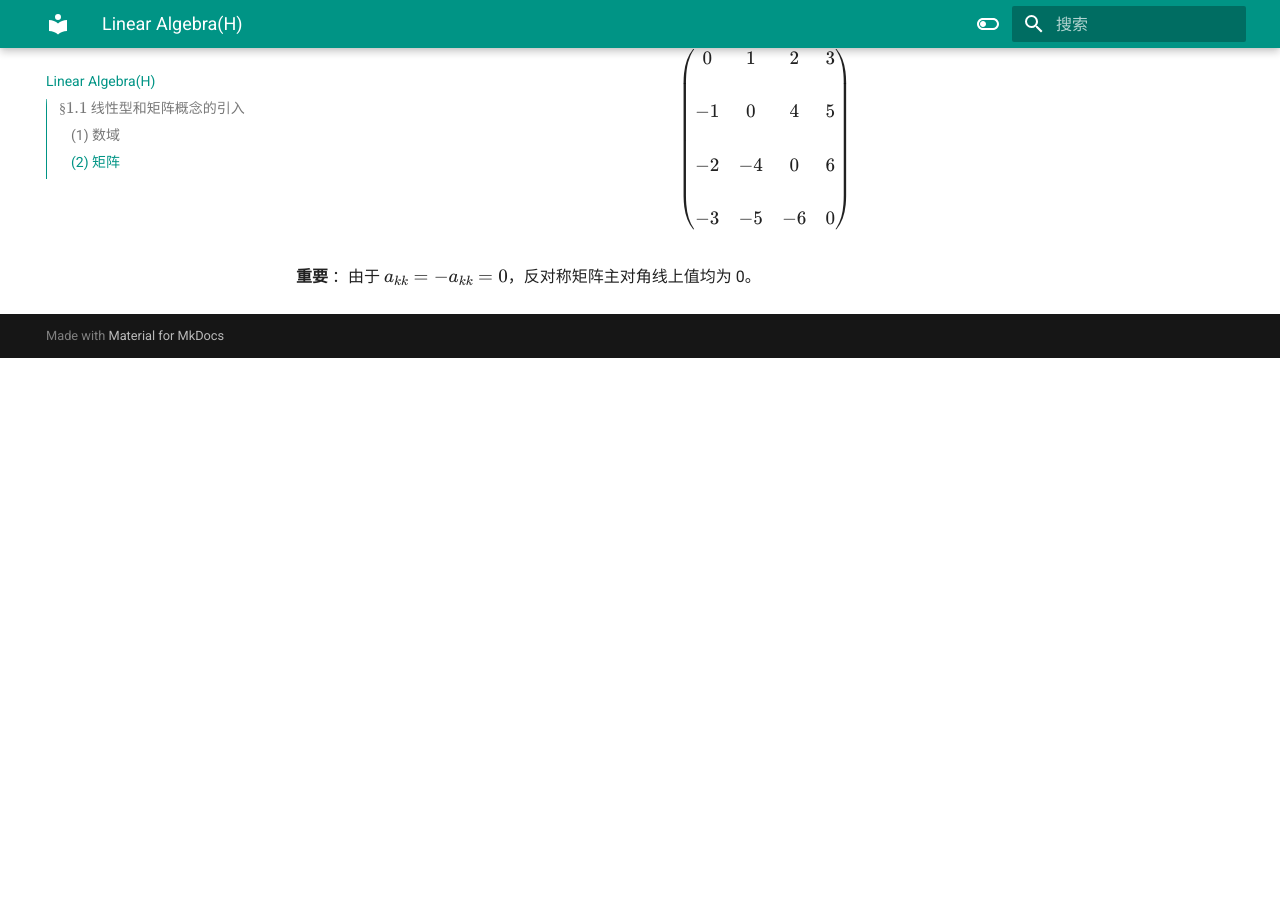
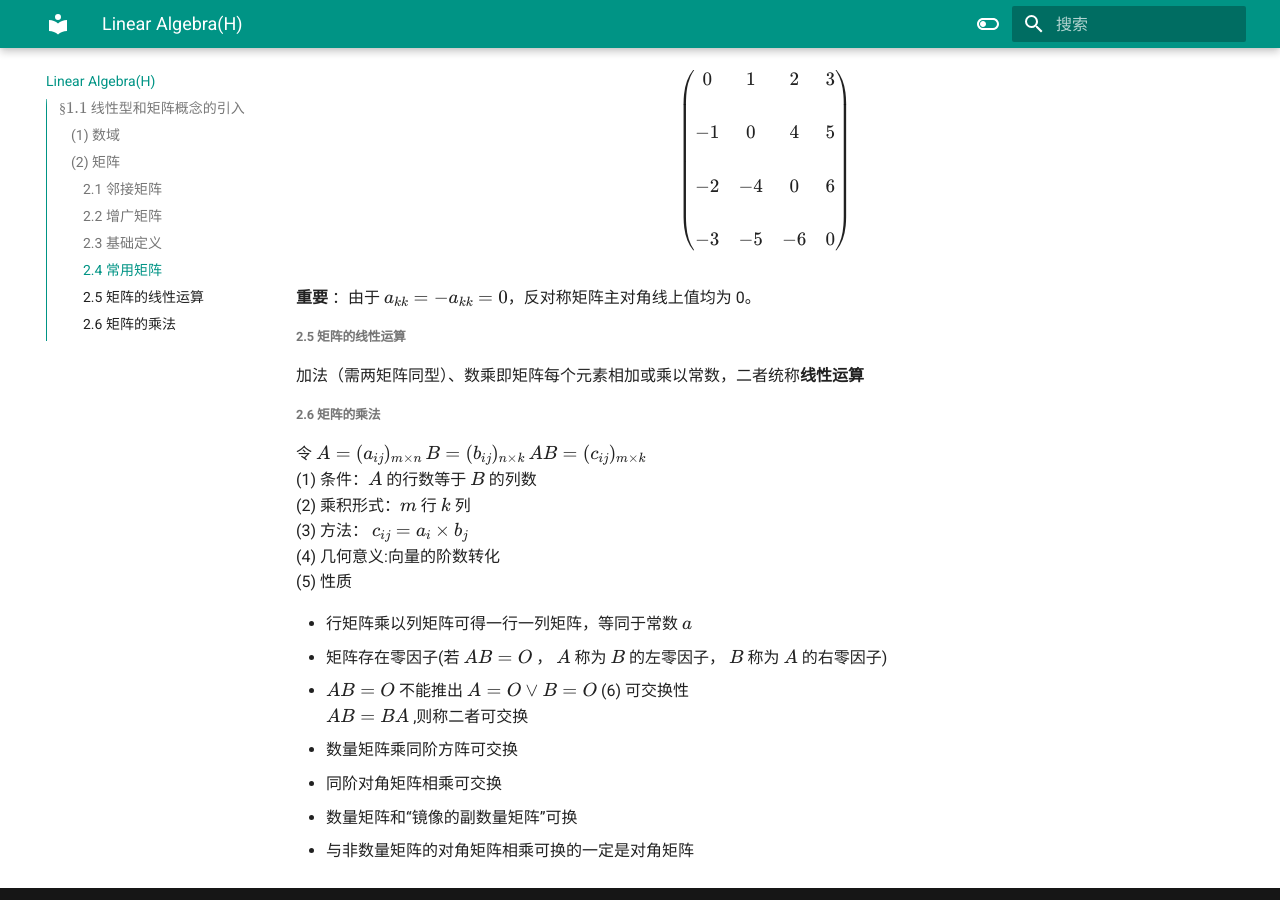
Before and after one commit to itray25/notes-web, an MkDocs documentation site: the page built from docs/Linear Algebra(H).md, in a window 1280 px wide and 900 px high, scrolled down 4070 px. Built offline with MkDocs 1.6.1 and Material for MkDocs 9.7.7, drawn with Linux system fonts in a browser that asks for light colours; before the commit the page ends 4428 px from its top, so only the background shows below that.

Commit message:
upd linear algebra

```diff
--- a/docs/Linear Algebra(H).md
+++ b/docs/Linear Algebra(H).md
@@ -47,7 +47,7 @@ $$
 
 若 $b_{1}=b_{2}=\dots=b_{m}=0$ ，则称为 **齐次线性方程组**，反之称为**非齐次线性方程组** 。
 
-2.1 **邻接矩阵**
+##### 2.1 **邻接矩阵**
 
 $$
 \begin{pmatrix}
@@ -58,7 +58,7 @@ a_{m1} & a_{m2} & a_{m3} & \dots & a_{mn}
 \end{pmatrix}
 $$
 
-2.2 **增广矩阵**
+##### 2.2 **增广矩阵**
 
 $$
 \begin{pmatrix}
@@ -67,7 +67,7 @@ a_{m1} & a_{m2} & a_{m3} & \dots & a_{mn} & b_{m}
 \end{pmatrix}
 $$
 
-2.3 **基础定义**
+##### 2.3 **基础定义**
 
 - $\begin{pmatrix}a_{1}, a_{2}, \dots\end{pmatrix}$ 称为 **行矩阵** /行向量
 - $\begin{pmatrix}a_{1}\\\\a_{2}\\\\\dots\end{pmatrix}$ 称为 **列矩阵**
@@ -77,7 +77,8 @@ $$
 
 > 矩阵运用在数字图像存储、图论等多领域
 
-2.4 **常用矩阵**
+##### 2.4 **常用矩阵**
+
 (1) 元素全为零的矩阵称为 **零矩阵** $O_{m\times n}$（由于阶数不同，零矩阵未必相等）。
 (2) **对角矩阵** ：除主对角线外所有元素均为 0 的方阵
 
@@ -171,3 +172,26 @@ $$
 $$
 
 **重要** ：由于 $a_{kk}=-a_{kk}=0$，反对称矩阵主对角线上值均为 0。
+
+##### 2.5 **矩阵的线性运算**
+
+加法（需两矩阵同型）、数乘即矩阵每个元素相加或乘以常数，二者统称**线性运算**
+
+##### 2.6 矩阵的乘法
+
+令 $A=(a_{ij})_{m\times n}$ $B=(b_{ij})_{n\times k}$ $AB=(c_{ij})_{m\times k}$
+(1) 条件：$A$ 的行数等于 $B$ 的列数
+(2) 乘积形式：$m$ 行 $k$ 列
+(3) 方法： $c_{ij}=a_{i}\times b_{j}$
+(4) 几何意义:向量的阶数转化
+(5) 性质
+
+- 行矩阵乘以列矩阵可得一行一列矩阵，等同于常数 $a$
+- 矩阵存在零因子(若 $AB=O$ ， $A$ 称为 $B$ 的左零因子， $B$ 称为 $A$ 的右零因子)
+- $AB=O$ 不能推出 $A=O \lor B=O$
+  (6) 可交换性
+   $AB=BA$ ,则称二者可交换
+- 数量矩阵乘同阶方阵可交换
+- 同阶对角矩阵相乘可交换
+- 数量矩阵和“镜像的副数量矩阵”可换
+- 与非数量矩阵的对角矩阵相乘可换的一定是对角矩阵
```
